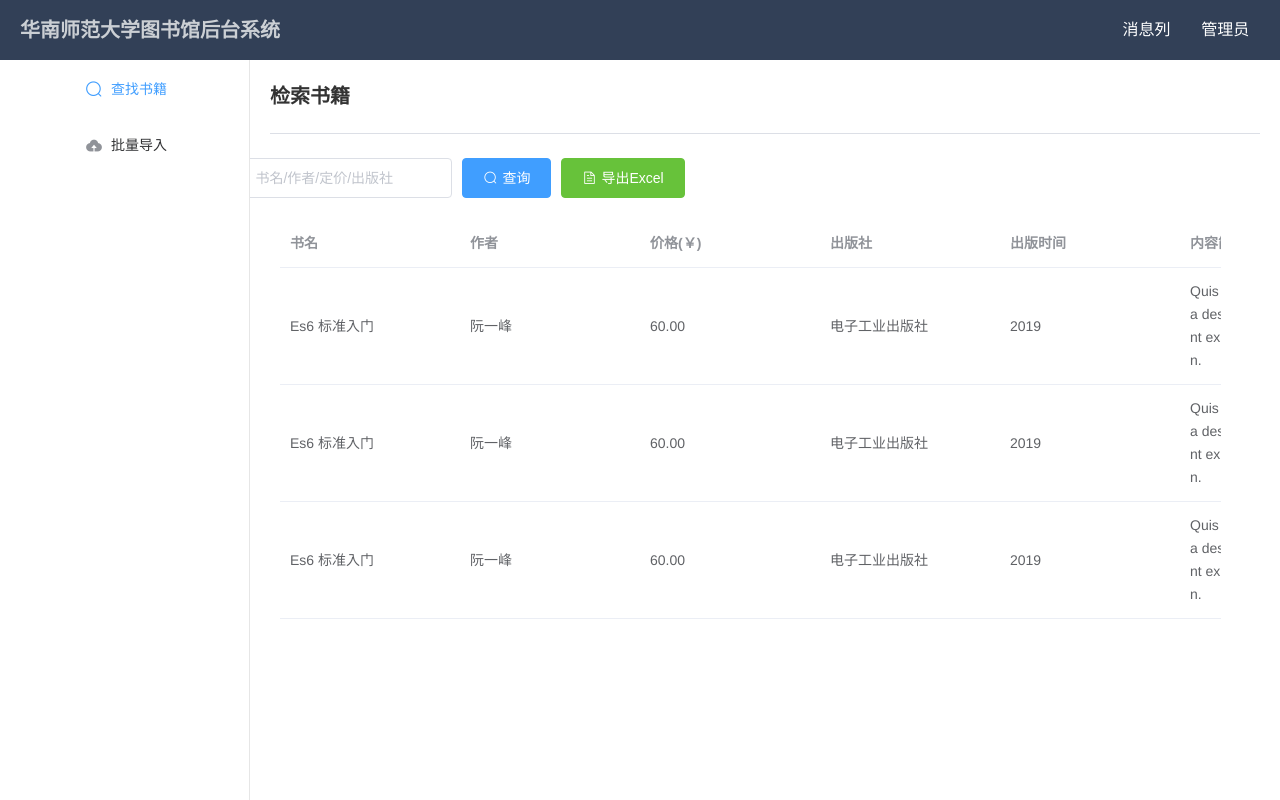
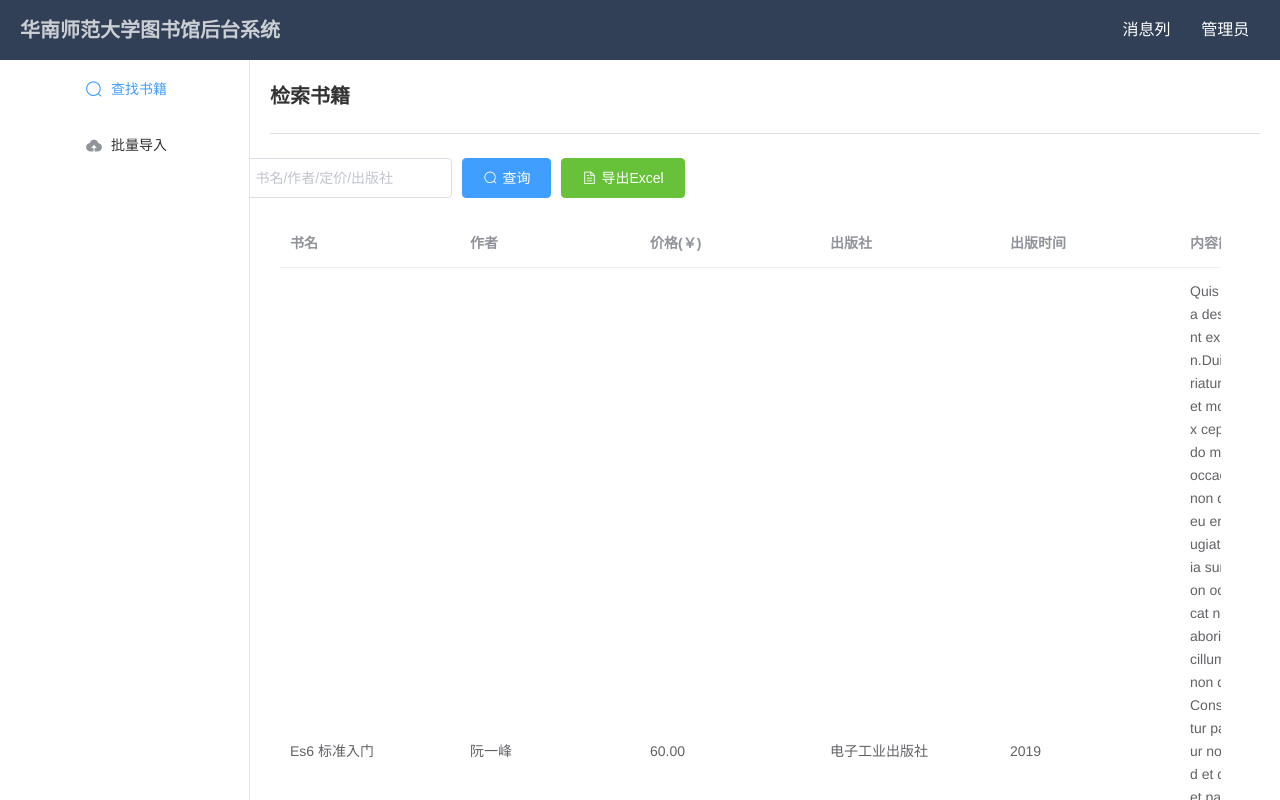
Before and after one commit to SCNU-Software/library-fn, a Vue app: page / in a window 1280 px wide. Shown: the top 800 px of the page. Built offline with nearby package versions, Linux system fonts and the light colour scheme.

Commit message:
小小改动

```diff
--- a/src/views/Search.vue
+++ b/src/views/Search.vue
@@ -71,7 +71,8 @@ export default {
                 price: '60.00',
                 publisher: "电子工业出版社",
                 publishtime: '2019',
-                intro: "Quis culpa deserunt ex non."
+                intro: `Quis culpa deserunt ex non.Duis pariatur amet mollit ex
+                cepteur do mollit occaecat non duis eu enim fugiat officia sunt. Non occaecat non laboris sit cillum elit non duis. Consectetur pariatur nostrud et duis et pariatur culpa esse labore laborum anim laborum duis. Sit adipisicing nisi id culpa veniam quis occaecat sunt cillum non. Irure laboris occaecat anim eu excepteur ad amet.`
             },
             {
                 bookname: 'Es6 标准入门',
```
